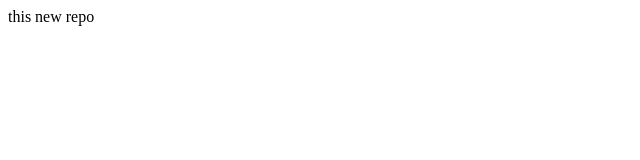
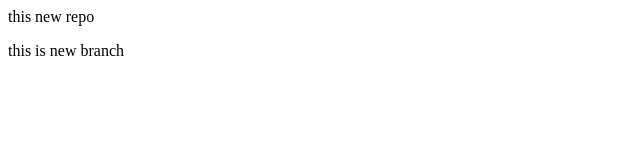
Before and after one commit to santoshmokashi86/all_about_git, a plain HTML site: page index.html in a window 1280 px wide. Shown: the whole page, without its empty margins (0-640 px from the left). Drawn offline with Linux system fonts and the light colour scheme.

Commit message:
new branch

```diff
--- a/index.html
+++ b/index.html
@@ -1 +1,2 @@
 <p>this new repo</p>
+<p> this is new branch</p>
```
